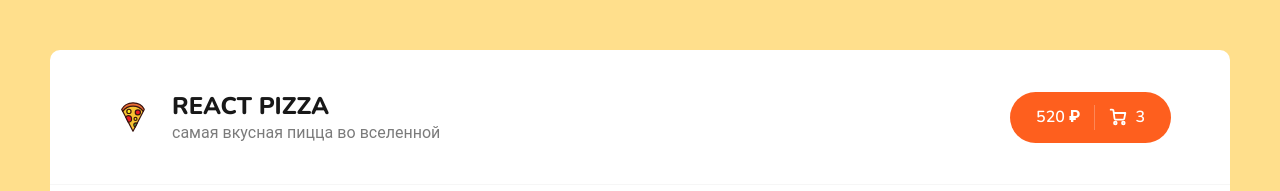
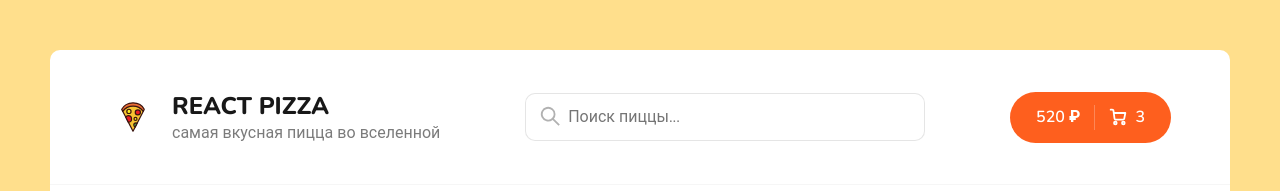
Before and after one commit to Evgeny8383/my-pizza2, a React (Create React App) app: page / in a window 1280 px wide. Shown: the top 191 px of the page. Built offline with nearby package versions, Linux system fonts and the light colour scheme; no server answers.

Commit message:
поиск и установка библиотеки пагинации

```diff
--- a/package.json
+++ b/package.json
@@ -9,6 +9,7 @@
     "react": "^18.1.0",
     "react-content-loader": "^6.2.0",
     "react-dom": "^18.1.0",
+    "react-paginate": "^8.1.3",
     "react-router-dom": "^6.3.0",
     "react-scripts": "5.0.1",
     "sass": "^1.52.1",
--- a/src/App.js
+++ b/src/App.js
@@ -9,14 +9,16 @@ import {Route, Routes} from "react-router-dom";
 
 function App() {
 
+  const [searchValue,setSearchValue]= React.useState('');
+
   return (
     <div className="App">
            <div className="wrapper">
-        <Header />
+        <Header searchValue = {searchValue} setSearchValue = {setSearchValue} />
       <div className="content">
         <div className="container">
         <Routes>
-             <Route path='/' element={<Home/>}/>
+             <Route path='/' element={<Home searchValue={searchValue} />}/>
              <Route path='/cart' element={<Cart/>}/>
              <Route path='*' element={<NotFound/>}/>
         </Routes>
--- a/src/components/Header.jsx
+++ b/src/components/Header.jsx
@@ -1,7 +1,8 @@
 import React from "react";
 import logoSvg from '../assets/img/pizza-logo.svg'
 import { Link } from "react-router-dom";
-export default function Header(){
+import Search from "./Search";
+export default function Header({searchValue,setSearchValue}){
     return(
         <div className="header">
         <div className="container">
@@ -14,6 +15,7 @@ export default function Header(){
             </div>
           </div>
          </Link>
+         <Search  searchValue = {searchValue} setSearchValue = {setSearchValue}/>
           <div className="header__cart">
             <Link to="/cart" className="button button--cart">
               <span>520 ₽</span>
--- /dev/null
+++ b/src/components/Search/Search.module.scss
@@ -0,0 +1,43 @@
+.root{
+    position: relative;
+
+}
+
+.input{
+
+    border: 1px solid rgba(0, 0, 0, 0.1);
+    padding: 12px 20px;
+    padding-left: 42px;
+    width: 400px;
+    border-radius: 10px;
+    font-size: 16px;
+
+    &:focus{
+        border: 1px solid rgba(0, 0, 0, 0.3) ;
+    }
+
+
+}
+.icon{
+    width: 22px;
+    height: 22px;
+    opacity: 0.3;
+    position: absolute;
+    top: 12px;
+    left: 14px;
+
+
+}
+.clearIcon{
+    width: 18px;
+    height: 18px;
+    opacity: 0.3;
+    position: absolute;
+    right: 10px;
+    top: 15px;
+    cursor: pointer;
+
+    &:hover{
+        opacity: 0.8;
+    }
+}
--- /dev/null
+++ b/src/components/Search/index.jsx
@@ -0,0 +1,18 @@
+import React from "react";
+import styles from './Search.module.scss';
+
+
+export default function Search ({searchValue,setSearchValue}){
+
+    return(
+        <div className={styles.root}>
+         <svg className={styles.icon} viewBox="0 0 24 24" xmlns="http://www.w3.org/2000/svg"><title/><g data-name="Layer 2" id="Layer_2"><path d="M18,10a8,8,0,1,0-3.1,6.31l6.4,6.4,1.41-1.41-6.4-6.4A8,8,0,0,0,18,10Zm-8,6a6,6,0,1,1,6-6A6,6,0,0,1,10,16Z"/></g></svg>
+           <input value={searchValue}
+             onChange={(event)=>setSearchValue(event.target.value)}
+             className={styles.input} placeholder="Поиск пиццы..." />
+            {searchValue&& (
+            <svg onClick={()=>setSearchValue('')} className={styles.clearIcon} height="48" viewBox="0 0 48 48" width="48" xmlns="http://www.w3.org/2000/svg"><path d="M38 12.83l-2.83-2.83-11.17 11.17-11.17-11.17-2.83 2.83 11.17 11.17-11.17 11.17 2.83 2.83 11.17-11.17 11.17 11.17 2.83-2.83-11.17-11.17z"/><path d="M0 0h48v48h-48z" fill="none"/></svg>)}
+        </div>
+
+    )
+}
--- a/src/pages/Home.jsx
+++ b/src/pages/Home.jsx
@@ -6,7 +6,7 @@ import Skeleton from '../components/PizzaBlock/Skeleton';
 
 
 
-export default function Home() {
+export default function Home({searchValue}) {
 
     const [pizzas,setPizzas] = React.useState([]);
     const [isLoading,setIsLoading] = React.useState(true);
@@ -31,6 +31,17 @@ export default function Home() {
    window.scrollTo(0,0)
   },[categoryId,sortType])
 
+    const items = pizzas.filter(obj=>{
+      if(obj.title.toLowerCase().includes(searchValue.toLowerCase())){
+        return true
+      }
+      return false
+    }).map((obj)=>
+      <PizzaBlock
+       {...obj}
+      key={obj.id } />
+
+    )
     return(
         <>
         <div className="content__top">
@@ -40,11 +51,7 @@ export default function Home() {
       <h2 className="content__title">Все пиццы</h2>
       <div className="content__items">
         { isLoading ? [...new Array(6)].map((_,index)=><Skeleton key={index} />)
-         : pizzas.map((obj)=>(
-            <PizzaBlock
-             {...obj}
-            key={obj.id } />
-          ))
+        : items
         }
 
       </div>
```
Also changed, not shown: src/components/Pagination/index.jsx (added, +9 -0 lines), src/components/Pagination/Pagination.module.scss (added), 1 other file (tests, documents, lock files or other folders).
